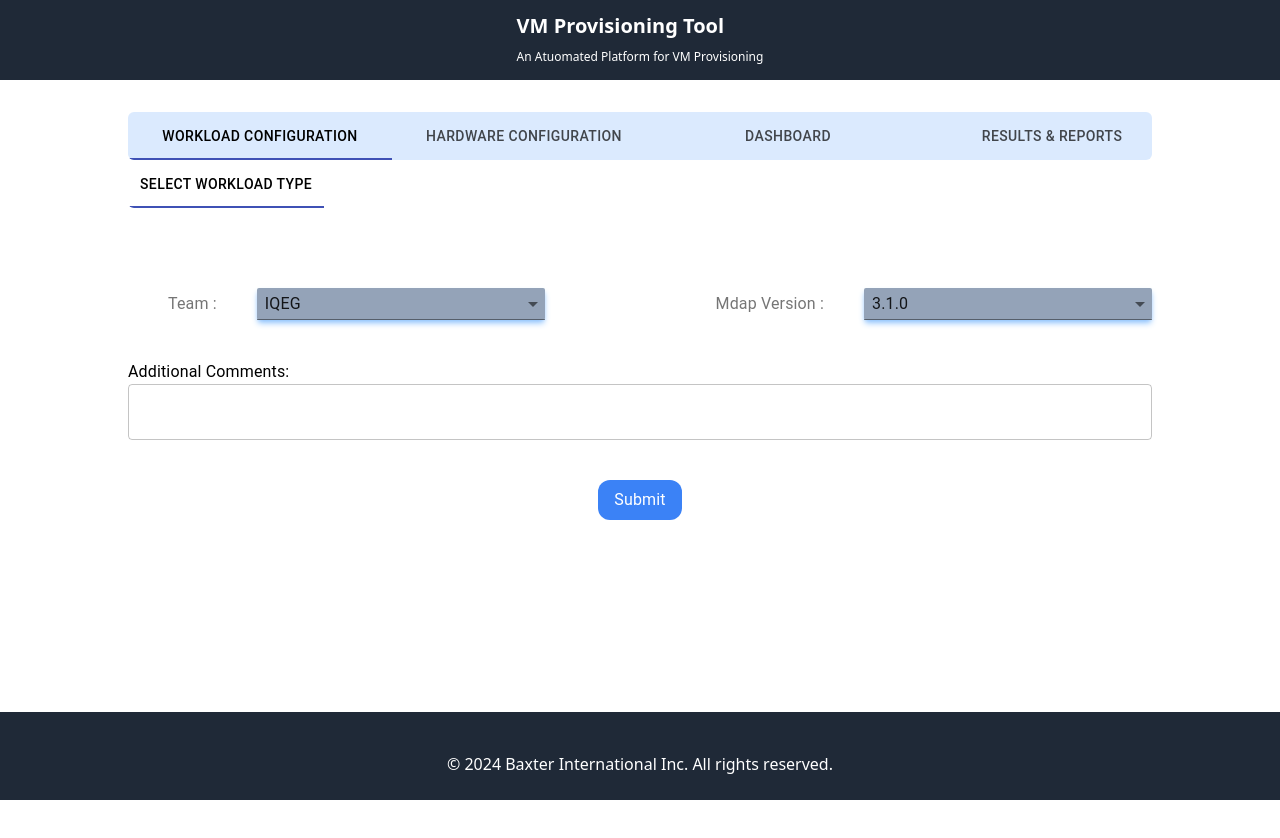
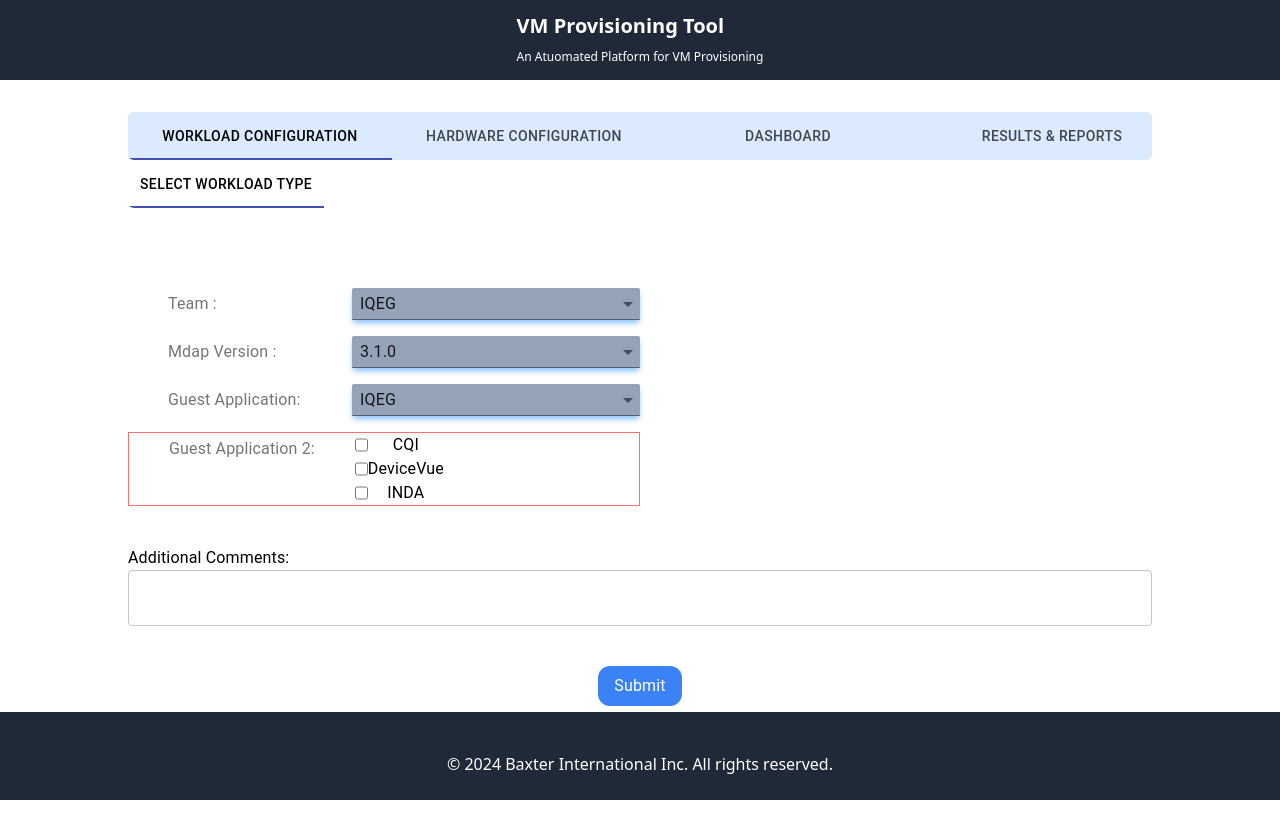
Before and after one commit to kkumarM/vm_provisioner, a React (Create React App) app: page /home in a window 1280 px wide. Both pictures are taken after a click on the tab "WORKLOAD CONFIGURATION". Shown: the top 838 px of the page. Before the commit the page ends 800 px from the top, so only its background shows below. Built offline with nearby package versions, Linux system fonts and the light colour scheme.

Commit message:
added new tabs in workload

```diff
--- a/src/components/WorkloadConfiguration/workload.js
+++ b/src/components/WorkloadConfiguration/workload.js
@@ -12,6 +12,7 @@ import {
 import { useDispatch, useSelector } from "react-redux";
 import { Select, Option } from "@material-tailwind/react";
 import * as workloadAction from "../../actions/workloadAction"
+import { CheckBox } from "@mui/icons-material";
 
 function WorkloadConfig(props) {
     const dispatch = useDispatch();
@@ -50,10 +51,10 @@ function WorkloadConfig(props) {
         <div className=" w-full py-10 mx-auto justify-between items-center">
 
             <div container id="edge_container" className="">
-            <div className="flex w-full justify-between">
-                <FormGroup row className="flex justify-between">
+                <div className="flex-col- w-1/2 justify-between">
+                    <FormGroup row className="mb-4 justify-between">
 
-                    <FormLabel className="font-bold text-2xl mt-2 mx-10">Team :</FormLabel>
+                        <FormLabel className="flex font-bold text-2xl mt-2 mx-10">Team :</FormLabel>
 
                         <FormControl className="flex">
                             <NativeSelect
@@ -87,7 +88,7 @@ function WorkloadConfig(props) {
                         </FormControl>
                     </FormGroup>
 
-                <FormGroup row className="flex  justify-between">
+                    <FormGroup row className="mb-4  justify-between">
 
                         <FormLabel className="font-bold text-2xl mt-2 mx-10">Mdap Version :</FormLabel>
 
@@ -120,6 +121,53 @@ function WorkloadConfig(props) {
 
                     </FormGroup>
 
+                    <FormGroup row className="mb-4  justify-between">
+
+                        <FormLabel className="font-bold text-2xl mt-2 mx-10">Guest Application:</FormLabel>
+
+                        <FormControl className="flex">
+                            <NativeSelect
+                                value={workload_configuration.version}
+                                onChange={(e) => handleVersionConfig(e)}
+                                name="teams"
+                                variant="standard"
+                                className="bg-red shadow-md shadow-blue-300 rounded-sm bg-slate-400 px-2 w-72"
+                            >
+                                <option value="IQEG">IQEG</option>
+                                <option value="CQI">CQI</option>
+                                <option value="DOseIQ">DoseIQ</option>
+                                <option value="DeviceVue">DeviceVue</option>
+                                <option value="IND">IND</option>
+
+
+
+                            </NativeSelect>
+
+                        </FormControl>
+
+                    </FormGroup>
+
+                    <FormGroup row className="mb-4 border border-red-400">
+
+                        <FormLabel className="font-bold text-2xl mt-2 mx-10">Guest Application 2:</FormLabel>
+
+                        <FormControl className="flex">
+                            <div className="flex justify-between">
+                                <input value="test" type="checkbox" />
+                                <span className="mx-auto">CQI </span>
+                            </div>
+                            <div className="flex justify-between">
+                                <input value="test" type="checkbox" />
+                                <span className="mx-auto items-center">DeviceVue </span>
+                            </div>
+                            <div className="flex justify-between">
+                                <input value="test" type="checkbox" />
+                                <span className="mx-auto">INDA </span>
+                            </div>
+                        </FormControl>
+
+                    </FormGroup>
+                </div>
 
             </div>
             <Grid conainer className="w-full mt-10">
@@ -142,11 +190,11 @@ function WorkloadConfig(props) {
                 <button className="bg-blue-500 rounded-xl px-4 py-2 text-white"
                     onClick={(e) => handleSubmit(e)}>Submit</button>
             </div>
-        </div>
 
 
 
-    </div>
+
+        </div >
 
     );
     // return (
```
Lines whose indentation alone changed are shown as unchanged.
